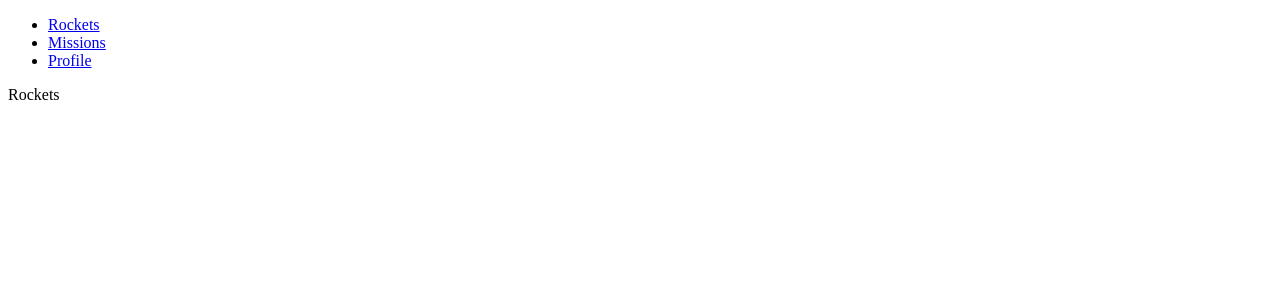
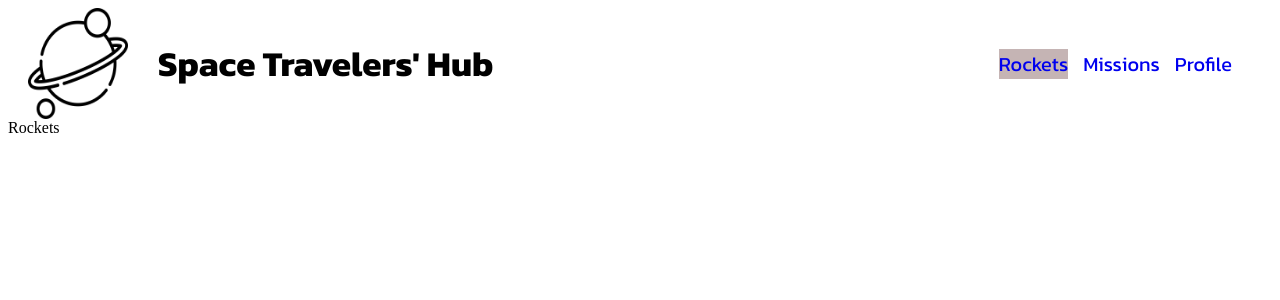
Before and after one commit to David-Lanzz/Space-Travelers-Hub, a React (Create React App) app: page / in a window 1280 px wide. Shown: the top 300 px of the page. Built offline with nearby package versions, Linux system fonts and the light colour scheme.

Commit message:
Create a website header

```diff
--- /dev/null
+++ b/src/Styles/header.css
@@ -0,0 +1,41 @@
+@import url('https://fonts.googleapis.com/css2?family=Kanit:ital,wght@0,200;0,300;0,400;0,500;0,600;0,700;0,800;1,100;1,200;1,300;1,400;1,500;1,600;1,700;1,800&family=Lato:ital,wght@0,100;0,300;0,400;1,100&family=Montserrat:ital,wght@0,100;0,200;0,300;0,400;0,500;0,600;0,700;0,800;0,900;1,100;1,200;1,300;1,400;1,500;1,600;1,700;1,800;1,900&family=Poppins:ital,wght@0,100;0,200;0,300;0,400;0,500;0,600;0,700;1,700&display=swap');
+
+
+nav {
+    display: flex;
+    justify-content: space-between;
+    align-items: center;
+    font-family: 'kanit', sans-serif;
+}
+
+.logo {
+    display: flex;
+    gap: 30px;
+}
+
+ul {
+    display: flex;
+    gap: 15px;
+    justify-content: space-around;
+    padding-right: 40px;
+    list-style: none;
+    font-size: 20px;
+}
+
+a {
+    text-decoration: none;
+}
+
+img {
+    width: 100px;
+    height: auto;
+    padding-left: 20px;
+}
+
+h1 {
+    font-size: 35px;
+}
+
+header nav a.active {
+    background:  #c5b4b4;
+  }
--- a/src/components/header.js
+++ b/src/components/header.js
@@ -1,16 +1,28 @@
-import { NavLink } from "react-router-dom"
-const HeaderLinks = ({links}) => {
+import { NavLink } from "react-router-dom";
+import image from "../images/planet.png";
+import "../Styles/header.css";
+
+const HeaderLinks = ({ links }) => {
   return (
     <header>
+      <nav>
+        <div className="logo">
+          <img src={image} alt="logo"></img>
+          <h1>Space Travelers' Hub</h1>
+        </div>
+
         <ul>
-            {links.map(link => {
-                return (
-                    <li key={link.path}><NavLink to={link.path}>{link.name}</NavLink></li>
-                )
-            })}
+          {links.map((link) => {
+            return (
+              <li key={link.path}>
+                <NavLink to={link.path}>{link.name}</NavLink>
+              </li>
+            );
+          })}
         </ul>
+      </nav>
     </header>
-  )
-}
+  );
+};
 
-export default HeaderLinks
+export default HeaderLinks;
--- a/src/routes/Header.jsx
+++ b/src/routes/Header.jsx
@@ -3,7 +3,7 @@
 const Header = () => {
     const links = [{name: 'Rockets',path: '/'},{name: 'Missions',path: 'mission'},{name: 'Profile',path: 'profile'},]
   return (
-    <div>
+    <div className="header">
         <HeaderLinks links={links}/>
         <Outlet />
     </div>
```
